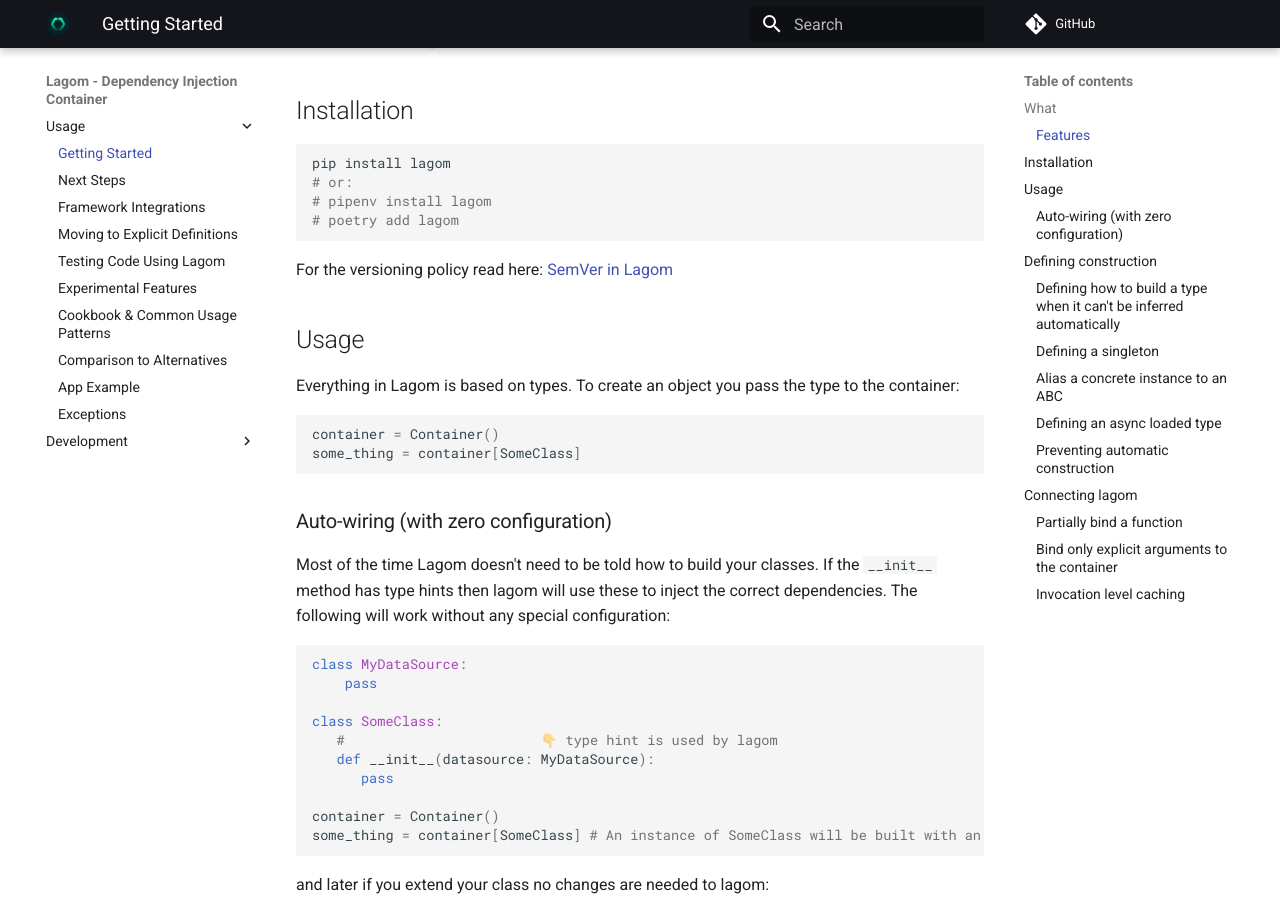
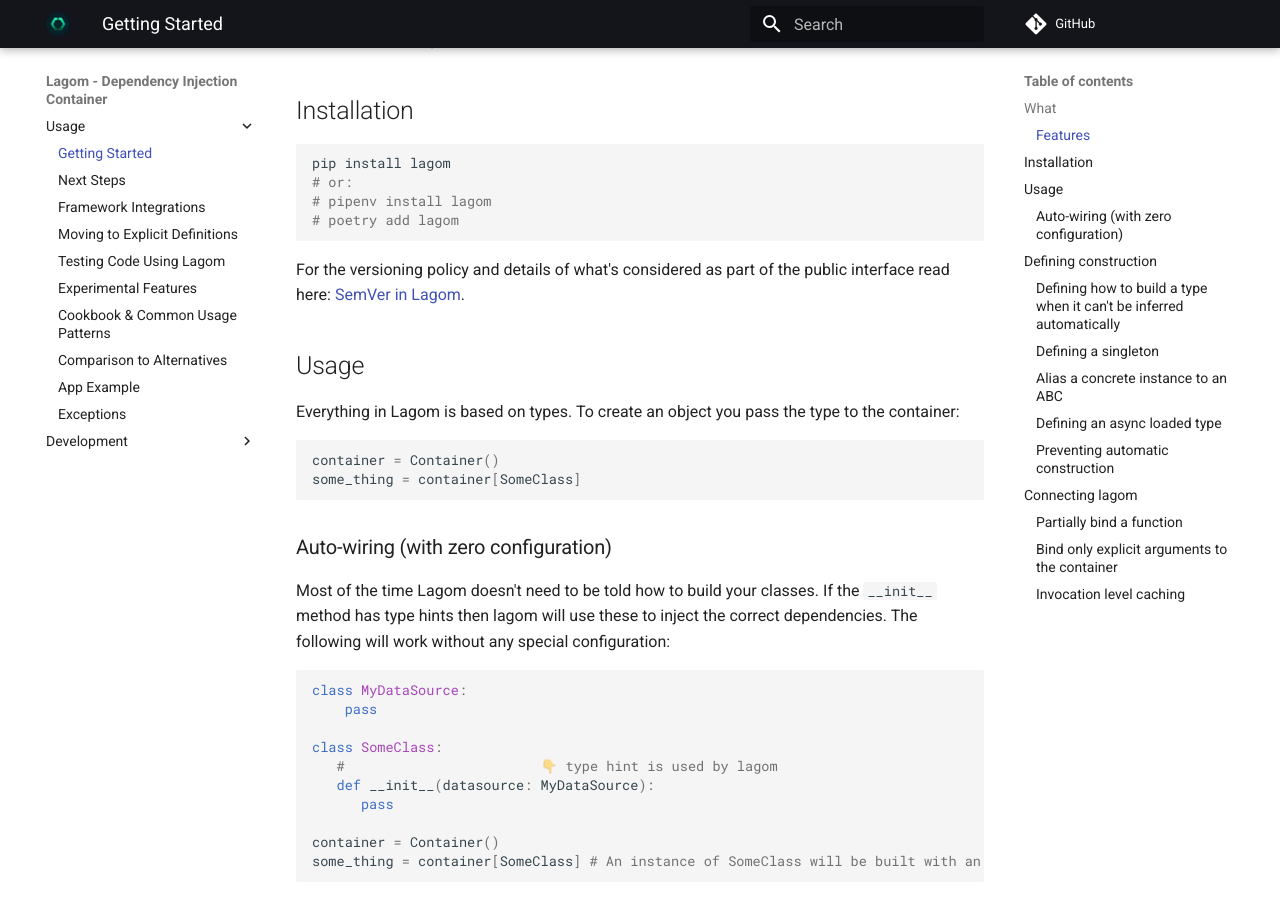
Before and after one commit to meadsteve/lagom, an MkDocs documentation site: the page built from docs/index.md, in a window 1280 px wide and 900 px high, scrolled down 629 px. Built offline with MkDocs 1.6.1 and Material for MkDocs 9.7.7, drawn with Linux system fonts in a browser that asks for light colours; comment, search, counter and statistics services are not loaded.

Commit message:
small docs wording change

````diff
--- a/docs/index.md
+++ b/docs/index.md
@@ -24,7 +24,8 @@
 # poetry add lagom
 ```
 
-For the versioning policy read here: [SemVer in Lagom](./development_of_lagom.md#versioning-semver)
+For the versioning policy and details of what's considered as part of the public interface read here:
+[SemVer in Lagom](./development_of_lagom.md#versioning-semver).
 
 ## Usage
 Everything in Lagom is based on types. To create an object
````
